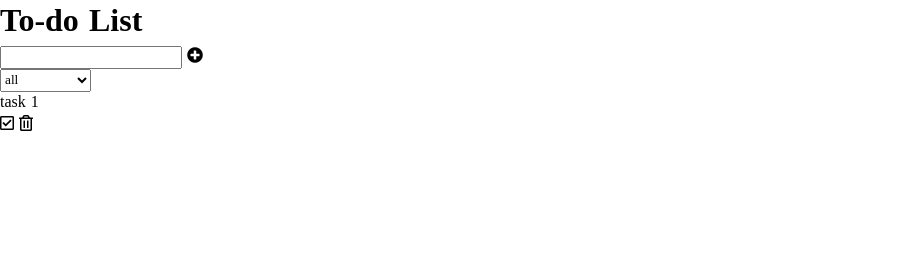
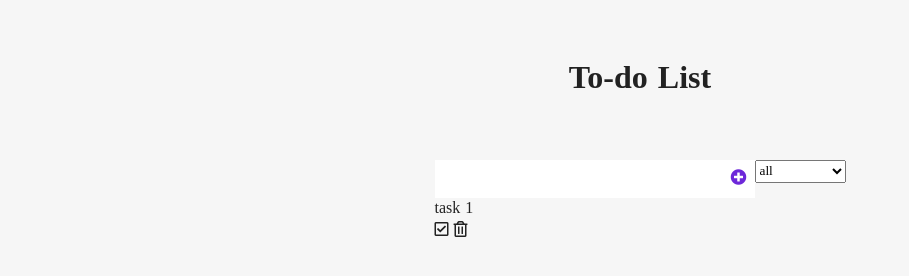
Before and after one commit to MiladNz/ToDoList-Project, a plain HTML site: page index.html in a window 1280 px wide. Shown: the whole page, without its empty margins (0-909 px from the left). Drawn offline with Linux system fonts and the light colour scheme.

Commit message:
commit on master

```diff
--- a/index.html
+++ b/index.html
@@ -18,10 +18,13 @@
     <header>
         <h1>To-do List</h1>
     </header>
+    <section class="container">
         <div class="form-container">
             <form>
                 <input type="input" class="todo-input"/>
+                <button class="todo-btn" type="submit">
                     <i class="fas fa-plus-circle"></i>
+                </button>
             </form>
             <div class="select">
                 <select class="filter-todos" name="todos">
@@ -38,6 +41,7 @@
                 <span><i class="far fa-trash-alt"></i></span>
             </ul>
         </div>
+    </section>
 </body>
 <script src="./todolist.js"></script>
 </html>
--- a/style.css
+++ b/style.css
@@ -19,3 +19,58 @@
     --mainRed: #db2777;
     --bodyColor: #f6f6f6;
 }
+
+body {
+    font-family: "iranyekan";
+    color: var(--mainBlack);
+    background-color: var(--bodyColor);
+    display: flex;
+    flex-direction: column;
+    align-items: center;
+}
+
+header {
+    min-height: 20vh;
+    display: flex;
+    align-items: center;
+    justify-content: center;
+}
+
+.container {
+    display: flex;
+    flex-direction: column;
+    justify-content: flex-start;
+}
+
+.form-container {
+    display: flex;
+}
+form {
+    width: 20rem;
+    background-color: var(--mainWhite);
+    display: flex;
+    justify-content: space-between;
+}
+
+form input {
+    flex: 1; /*flex-grow*/
+}
+
+form input ,
+form button {
+    border: none;
+    outline: none;
+    background-color: var(--mainWhite);
+    font-size: 1rem;
+    padding: 0.5rem;
+}
+
+form button {
+    color: var(--primaryColor);
+    cursor: pointer;
+    transition: all 0.4s ease-in-out;
+}
+form button:hover {
+    background-color: var(--primaryColor);
+    color: var(--mainWhite);
+}
```
Lines whose indentation alone changed are shown as unchanged.
